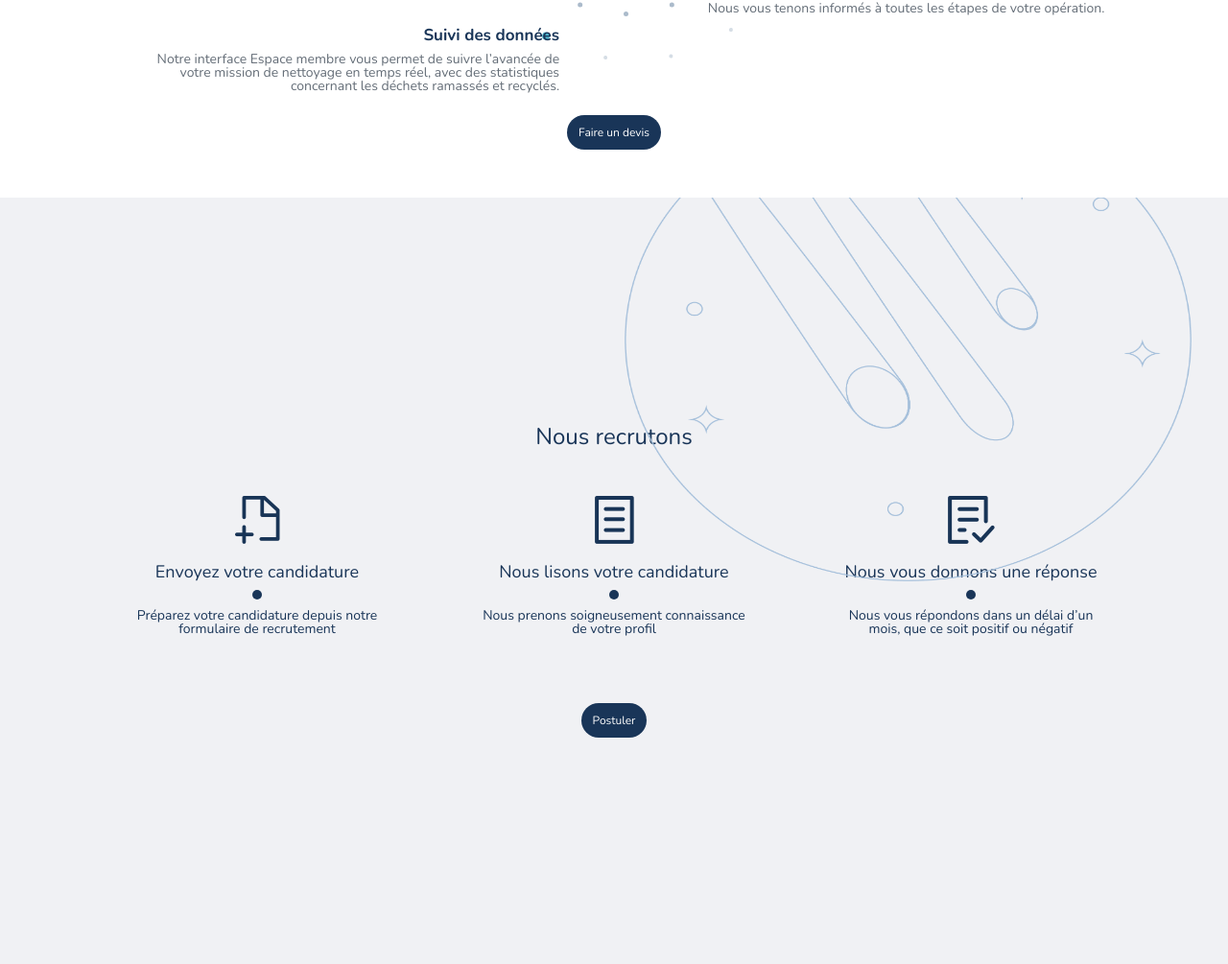
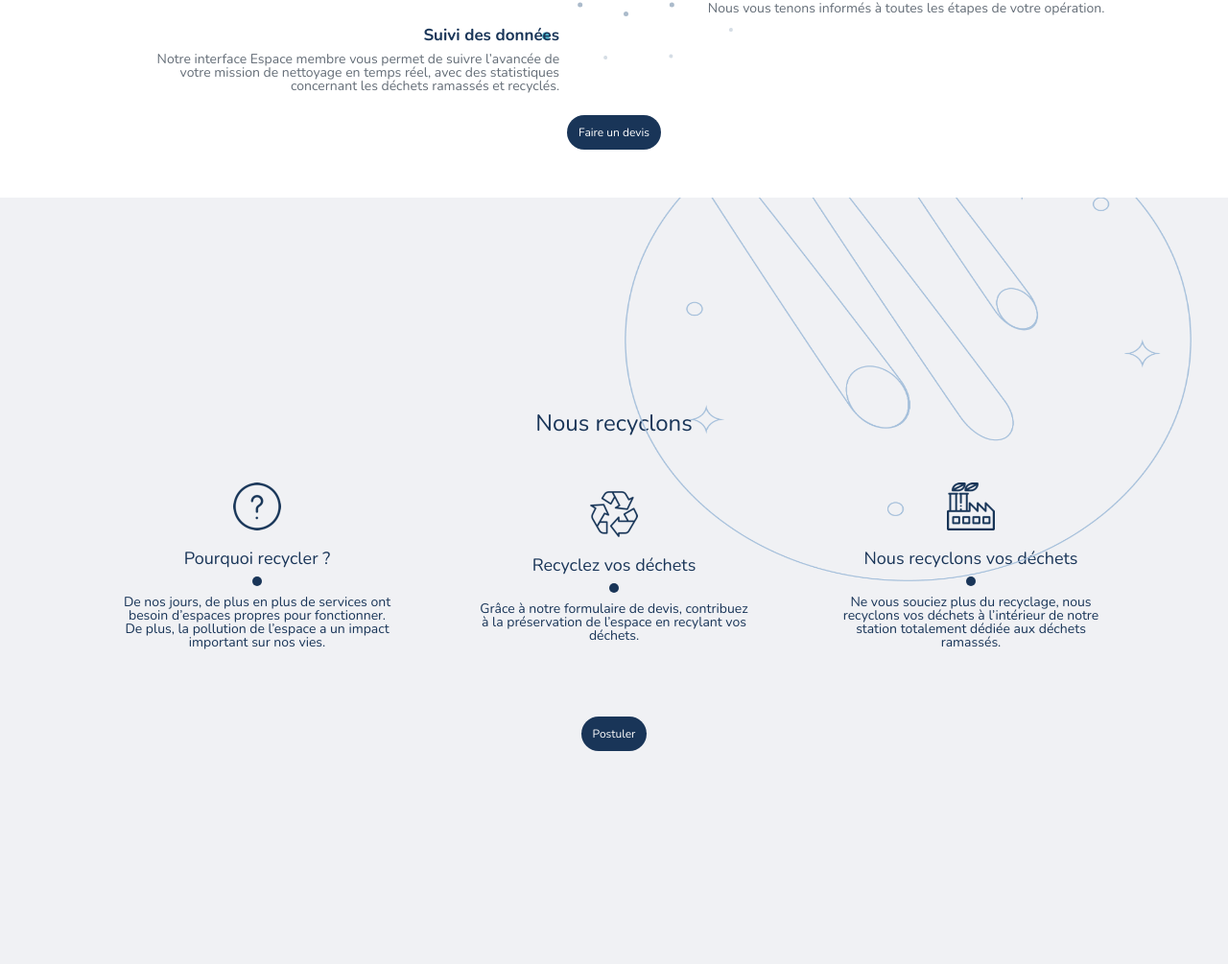
Before and after one commit to Doriantaing/space_dust, a PHP site: page / in a window 1280 px wide. Shown: the part 2031-3036 px from the top of the page at 96% size. Run offline with PHP 8.4, Linux system fonts and the light colour scheme.

Commit message:
last version

```diff
--- a/assets/styles/css/styles.css
+++ b/assets/styles/css/styles.css
@@ -732,7 +732,8 @@ html {
       .argument__slogan {
         font-size: 45px;
         width: 50%;
-        left: 29.5%; } }
+        left: 29%;
+        top: 25%; } }
   .argument__text-box {
     text-align: center; }
     @media (min-width: 949px) {
@@ -1413,7 +1414,7 @@ html {
       .modal__content form .devis__firstStepFlex .devis__firstStepCheckBox {
         display: flex;
         flex-direction: row;
-        justify-content: space-between;
+        justify-content: space-betweenz;
         align-items: baseline; }
         .modal__content form .devis__firstStepFlex .devis__firstStepCheckBox *:not(:last-child) {
           margin-right: 5px; } }
--- a/assets/styles/scss/components/_argument.scss
+++ b/assets/styles/scss/components/_argument.scss
@@ -43,7 +43,8 @@
     @include for-size(tablet-landscape-up) {
       font-size: 45px;
       width: 50%;
-      left: 29.5%;
+      left: 29%;
+      top: 25%;
     }
   }
   &__text-box {
--- a/index.php
+++ b/index.php
@@ -48,7 +48,7 @@
             </section>
             <section class="argument u-bottom-50">
                 <div class="argument__round"></div>
-                <h3 class="argument__slogan">Un titre qui montre qu'on nique la concurrence</h3>
+                <h3 class="argument__slogan">Pour un infini plus propre</h3>
                 <div class="argument__text-box">
                     <p class="argument__text">Une approche environneentale</p>
                     <p class="argument__text">Des actions pour la préservation de l’espace</p>
@@ -188,30 +188,29 @@
         <section class="join">
             <img src="./assets/img/traitlogo.png" alt="petit dessin" class="join__logo-line">
             <div class="container">
-                <h3 class="title-3">Nous recrutons</h3>
+                <h3 class="title-3">Nous recyclons</h3>
                 <div class="join__text-container">
                     <div class="join__text-box">
-                        <img src="./assets/img/new-file.png" alt="new file logo">
-                        <span class="join-box-title">Envoyez votre candidature</span>
+                        <img src="./assets/img/circular-question-mark-button.png" alt="new file logo">
+                        <span class="join-box-title">Pourquoi recycler ?</span>
                         <span class="span-dots"></span>
                         <p class="join__text">
-                            Préparez votre candidature depuis notre formulaire de recrutement
+De nos jours, de plus en plus de services ont besoin d’espaces propres pour fonctionner. De plus, la pollution de l’espace a un impact important sur nos vies.                        </p>
+                    </div>
+                    <div class="join__text-box">
+                        <img src="./assets/img/recycle-sign.png" alt="new file logo">
+                        <span class="join-box-title">Recyclez vos déchets</span>
+                        <span class="span-dots"></span>
+                        <p class="join__text">
+                            Grâce à notre formulaire de devis, contribuez à la préservation de l’espace en recylant vos déchets.
                         </p>
                     </div>
                     <div class="join__text-box">
-                        <img src="./assets/img/form.png" alt="new file logo">
-                        <span class="join-box-title">Nous lisons votre candidature</span>
+                        <img src="./assets/img/factory.png" alt="new file logo">
+                        <span class="join-box-title">Nous recyclons vos déchets</span>
                         <span class="span-dots"></span>
                         <p class="join__text">
-                            Nous prenons soigneusement connaissance de votre profil
-                        </p>
-                    </div>
-                    <div class="join__text-box">
-                        <img src="./assets/img/check-form.png" alt="new file logo">
-                        <span class="join-box-title">Nous vous donnons une réponse</span>
-                        <span class="span-dots"></span>
-                        <p class="join__text">
-                            Nous vous répondons dans un délai d’un mois, que ce soit positif ou négatif
+                            Ne vous souciez plus du recyclage, nous recyclons vos déchets à l’intérieur de notre station totalement dédiée aux déchets ramassés.
                         </p>
                     </div>
                 </div>
```
Also changed, not shown: assets/img/circular-question-mark-button.png (added), assets/img/factory.png (added), assets/img/recycle-sign.png (added), 1 other file.
